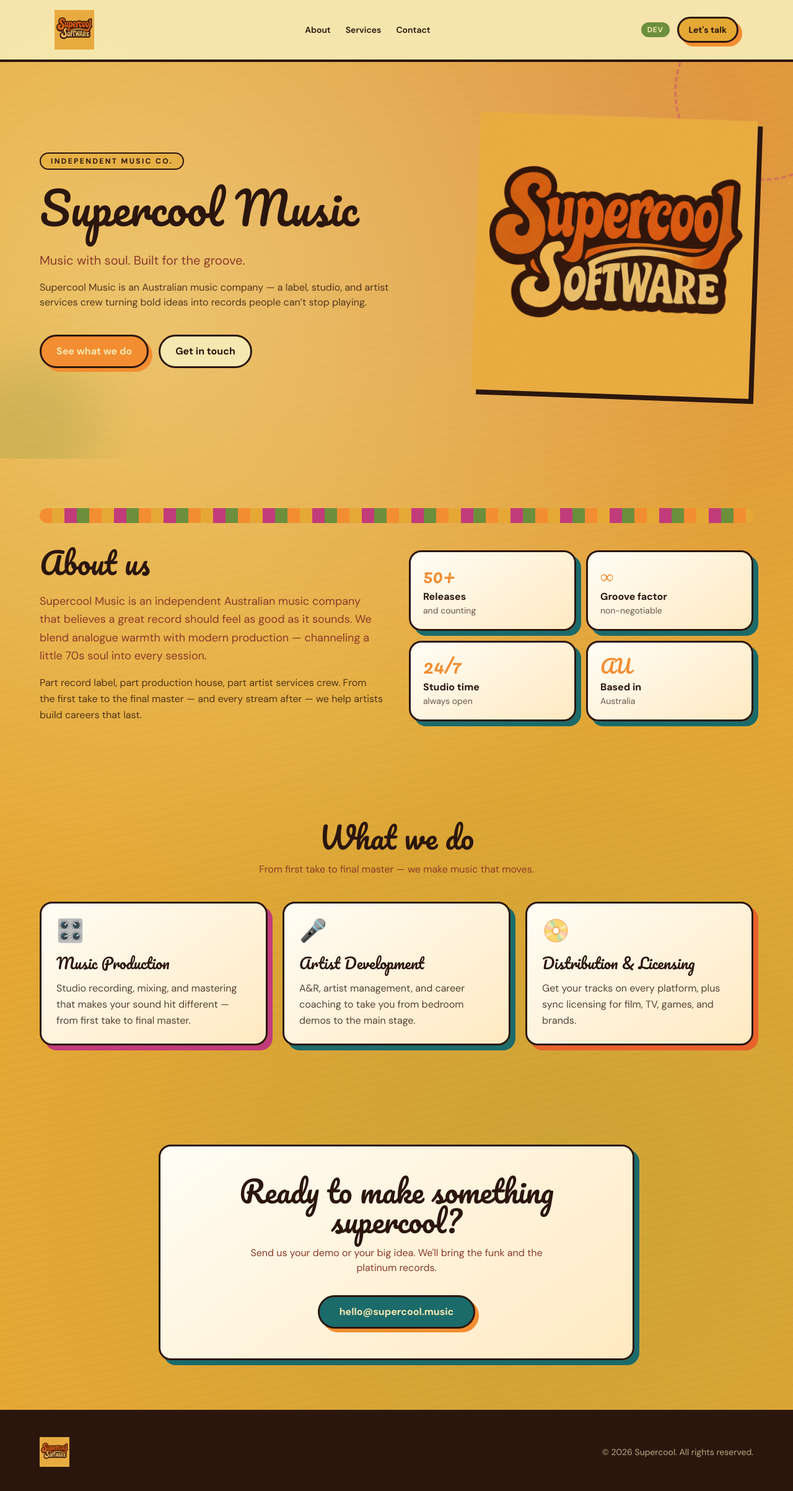
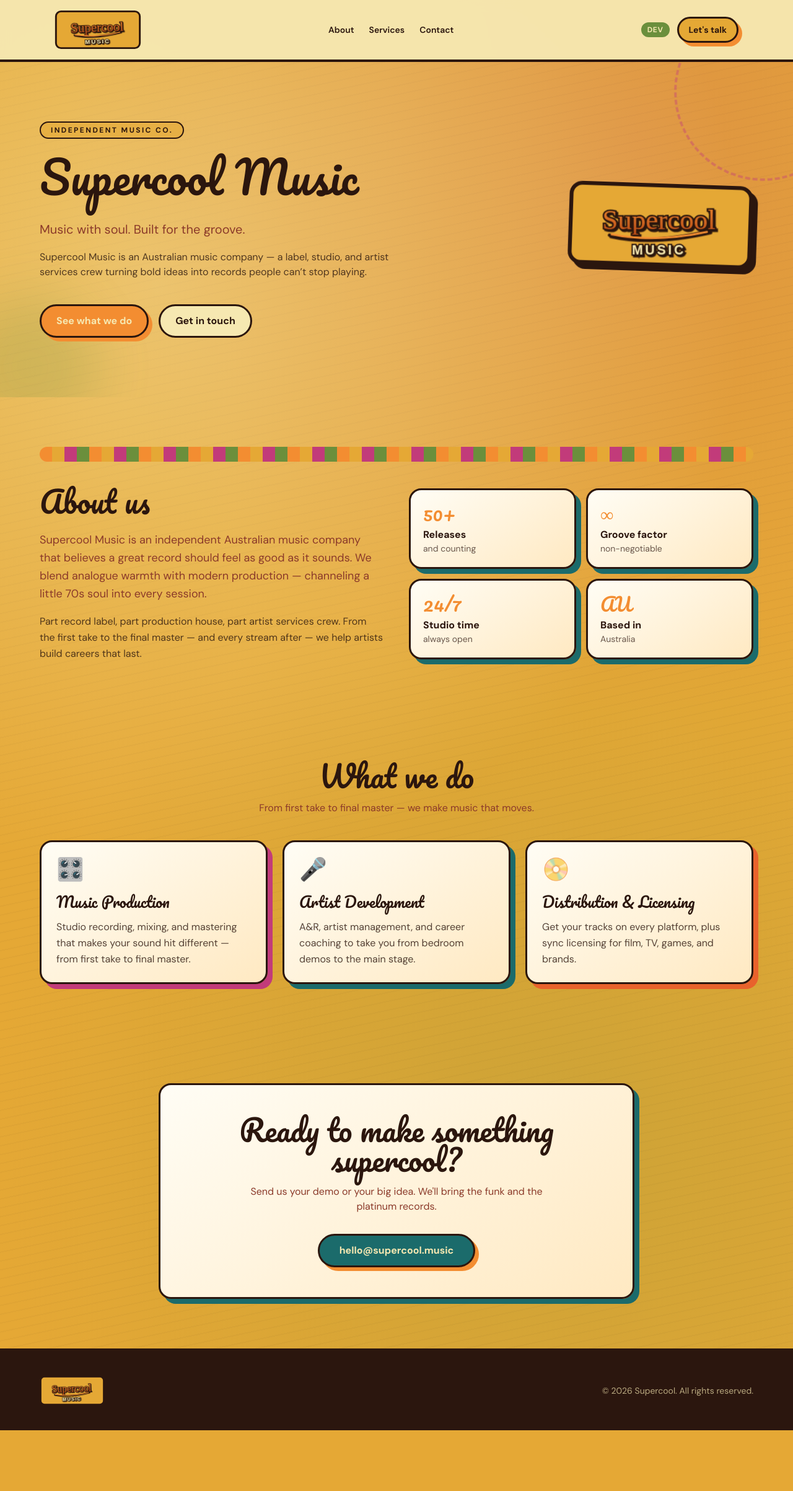
Before and after one commit to Programproductions/Supercool, a React (Vite) app: page / in a window 1280 px wide. Shown: the whole page at 62% size. After the commit the page ends 2308 px from the top, so only its background shows below. Built offline with nearby package versions, Linux system fonts and the light colour scheme; a web font is replaced by a local one.

Commit message:
feat: update logo wordmark to Supercool Music and use SVG logo
Co-authored-by: Pete Whelan <Programmusic@users.noreply.github.com>

```diff
--- a/index.html
+++ b/index.html
@@ -2,7 +2,7 @@
 <html lang="en">
   <head>
     <meta charset="UTF-8" />
-    <link rel="icon" type="image/png" href="/logo.png" />
+    <link rel="icon" type="image/svg+xml" href="/favicon.svg" />
     <meta name="viewport" content="width=device-width, initial-scale=1.0" />
     <meta
       name="description"
--- a/src/components/Hero.tsx
+++ b/src/components/Hero.tsx
@@ -43,7 +43,7 @@ export function Hero() {
         <div className="flex justify-center lg:justify-end">
           <div className="relative max-w-md">
             <img
-              src="/logo.png"
+              src="/logo.svg"
               alt="Supercool Music logo"
               className="w-full funk-float drop-shadow-[8px_8px_0_#2b160e]"
             />
--- a/src/components/SiteFooter.tsx
+++ b/src/components/SiteFooter.tsx
@@ -5,7 +5,7 @@ export function SiteFooter() {
     <footer className="border-t-4 border-funk-brown bg-funk-brown px-4 py-10 text-funk-cream sm:px-6">
       <div className="mx-auto flex max-w-6xl flex-col items-center justify-between gap-4 sm:flex-row">
         <div className="flex items-center gap-3">
-          <img src="/logo.png" alt="" className="h-12 w-auto max-w-[160px]" />
+          <img src="/logo.svg" alt="" className="h-12 w-auto max-w-[160px]" />
         </div>
         <p className="text-sm text-funk-cream/70">
           © {new Date().getFullYear()} {site.shortName}. All rights reserved.
--- a/src/components/SiteHeader.tsx
+++ b/src/components/SiteHeader.tsx
@@ -7,7 +7,7 @@ export function SiteHeader() {
     <header className="sticky top-0 z-50 border-b-4 border-funk-brown bg-funk-cream/95 backdrop-blur-sm">
       <div className="mx-auto flex max-w-6xl items-center justify-between gap-4 px-4 py-4 sm:px-6">
         <a href="#" className="flex items-center gap-3">
-          <img src="/logo.png" alt={site.company} className="h-14 w-auto max-w-[180px] sm:h-16" />
+          <img src="/logo.svg" alt={site.company} className="h-14 w-auto max-w-[180px] sm:h-16" />
         </a>
 
         <nav className="hidden items-center gap-6 text-sm font-semibold md:flex">
```
Also changed, not shown: public/logo.svg.
